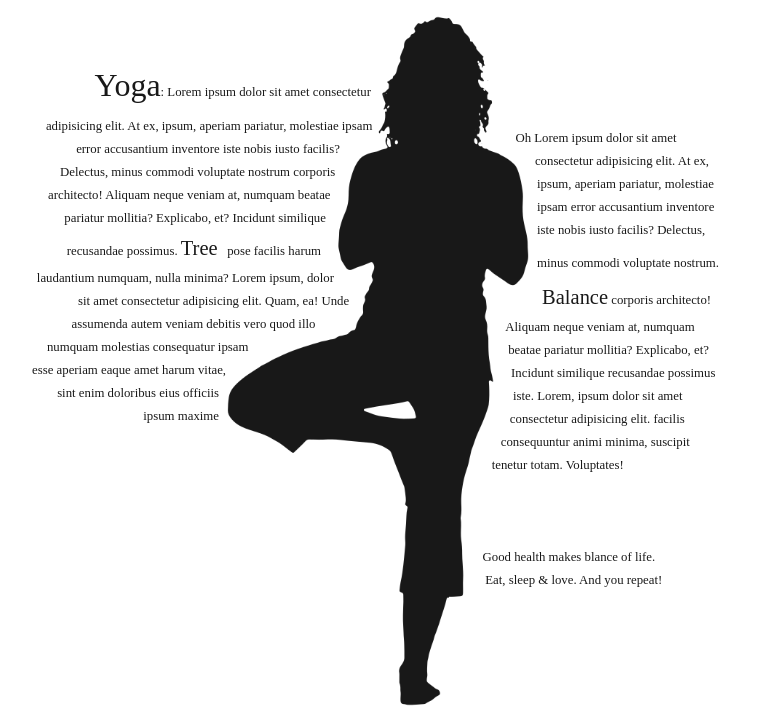
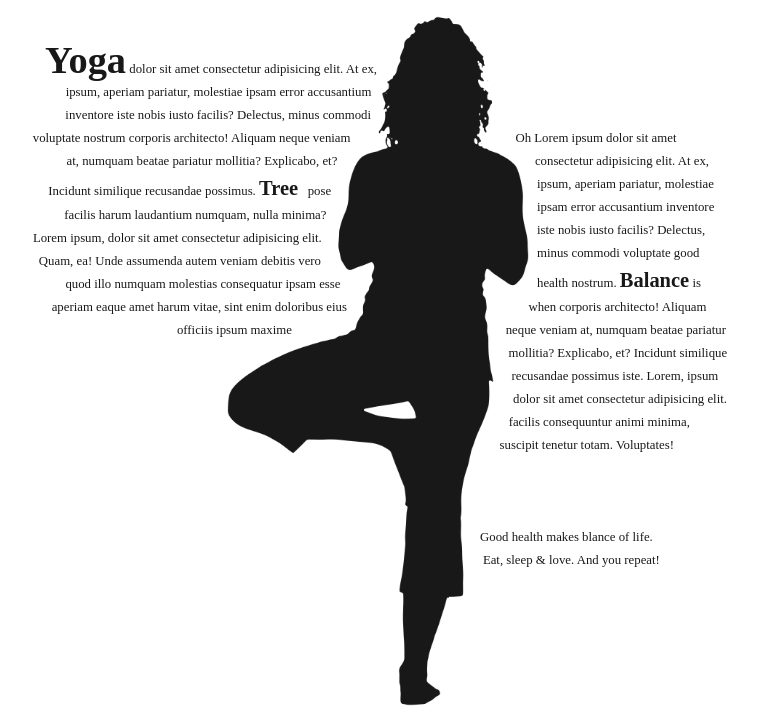
Before and after one commit to JK-8989/layout-1, a plain HTML site: page index.html in a window 1280 px wide. Shown: the part 211-917 px from the top of the page, without its empty margins (262-1020 px from the left). Drawn offline with Linux system fonts and the light colour scheme.

Commit message:
Edit line-height

```diff
--- a/index.html
+++ b/index.html
@@ -15,7 +15,7 @@
         <!-- left side article -->
         <p id="p-left">
           &nbsp &nbsp
-          <span class="yoga">Yoga</span>: Lorem ipsum dolor sit amet consectetur adipisicing elit. At ex,
+          <span class="yoga">Yoga</span> dolor sit amet consectetur adipisicing elit. At ex,
           ipsum, aperiam pariatur, molestiae ipsam error accusantium inventore
           iste nobis iusto facilis? Delectus, minus commodi voluptate nostrum
           corporis architecto! Aliquam neque veniam at, numquam beatae pariatur
@@ -34,8 +34,8 @@
         <p id="p-right">
           Oh Lorem ipsum dolor sit amet consectetur adipisicing elit. At ex,
           ipsum, aperiam pariatur, molestiae ipsam error accusantium inventore
-          iste nobis iusto facilis? Delectus, minus commodi voluptate nostrum. <span class="bold"> &nbsp &nbspBalance</span>
-          corporis architecto! Aliquam neque veniam at, numquam beatae pariatur
+          iste nobis iusto facilis? Delectus, minus commodi voluptate good health nostrum. <span class="bold">Balance</span>
+          is when corporis architecto! Aliquam neque veniam at, numquam beatae pariatur
           mollitia? Explicabo, et? Incidunt similique recusandae possimus iste. Lorem, ipsum dolor sit amet consectetur adipisicing elit.
 
           facilis consequuntur animi minima, suscipit tenetur totam. Voluptates!
--- a/style.css
+++ b/style.css
@@ -39,10 +39,14 @@ p {
   font-size: 0.8em;
 }
 .yoga {
-  font-size: 2.5em;
+  font-size: 3em;
+  line-height: .2;
+  font-weight: bold;
 }
 .bold {
   font-size: 1.6em;
+  line-height: 1.5;
+  font-weight: bold;
 }
 
 div:nth-child(1){grid-area: a;}
```
